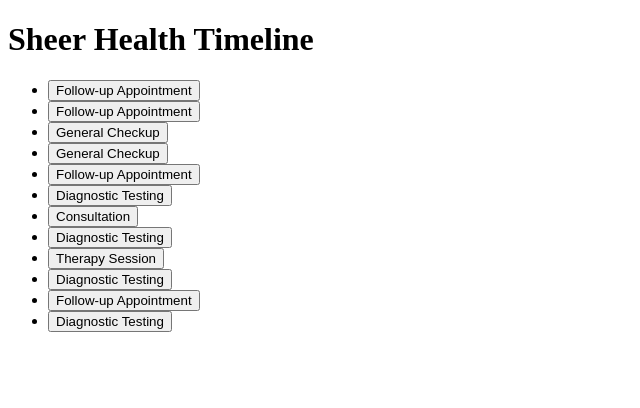
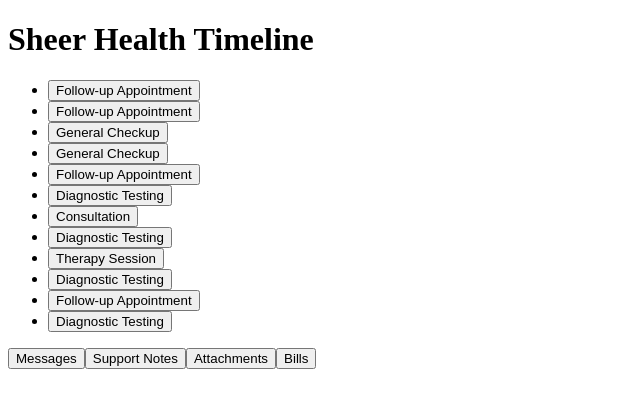
Before and after one commit to Ali-Aftab/Sheer-Health-Timeline, a React (Vite) app: page / in a window 1280 px wide. Both pictures are taken after a click on the button "Consultation". Shown: the top 408 px of the page, without its empty margins (0-640 px from the left). Built offline with nearby package versions, Linux system fonts and the light colour scheme.

Commit message:
feat(app): :sparkles: added scenarios that a user can click on when they select an event

```diff
--- a/src/App.jsx
+++ b/src/App.jsx
@@ -7,8 +7,9 @@ function App() {
   );
   const [firstName, setFirstName] = useState("");
   const [lastName, setLastName] = useState("");
-
   const [events, setEvents] = useState([]);
+  const [curEvent, setCurEvent] = useState({});
+  const [scenario, setScenario] = useState("");
 
   const filterByAccount = (el) => el.account_id === accountID;
 
@@ -35,27 +36,26 @@ function App() {
       const filteredAttachments = attachments.filter(filterByAccount);
       const filteredBills = bill.filter(filterByAccount);
 
-      events.forEach((oneEvent) => {
-        const { event_id } = oneEvent;
-        oneEvent.messages = filteredMessages.filter(
-          (el) => el.event_id === event_id,
-        );
-        oneEvent.supportNotes = filteredSupportNotes.filter(
-          (el) => el.event_id === event_id,
-        );
-        oneEvent.attachments = filteredAttachments.filter(
-          (el) => el.event_id === event_id,
-        );
-        oneEvent.bills = filteredBills.filter((el) => el.event_id === event_id);
-      });
-
-      setEvents(events);
+      const eventList = events.map((oneEvent) => ({
+        ...oneEvent,
+        messages: filteredMessages.filter(
+          (message) => message.event_id === oneEvent.event_id,
+        ),
+        supportNotes: filteredSupportNotes.filter(
+          (note) => note.event_id === oneEvent.event_id,
+        ),
+        attachments: filteredAttachments.filter(
+          (attachment) => attachment.event_id === oneEvent.event_id,
+        ),
+        bills: filteredBills.filter(
+          (bill) => bill.event_id === oneEvent.event_id,
+        ),
+      }));
+      setEvents(eventList);
 
       const { first_name, last_name } = curAccount;
       setFirstName(first_name);
       setLastName(last_name);
-
-      console.log(events);
     } catch (error) {
       alert(error);
     }
@@ -84,10 +84,24 @@ function App() {
         <ul>
           {events.map((el) => (
             <li key={el.event_id}>
-              <button>{el.event_type}</button>
+              <button onClick={() => setCurEvent(el)}>{el.event_type}</button>
             </li>
           ))}
         </ul>
+      )}
+      {Object.keys(curEvent).length ? (
+        <>
+          <button onClick={() => setScenario("messages")}>Messages</button>
+          <button onClick={() => setScenario("supportNotes")}>
+            Support Notes
+          </button>
+          <button onClick={() => setScenario("attachments")}>
+            Attachments
+          </button>
+          <button onClick={() => setScenario("bills")}>Bills</button>
+        </>
+      ) : (
+        <h1>Select an event!</h1>
       )}
     </>
   );
```
